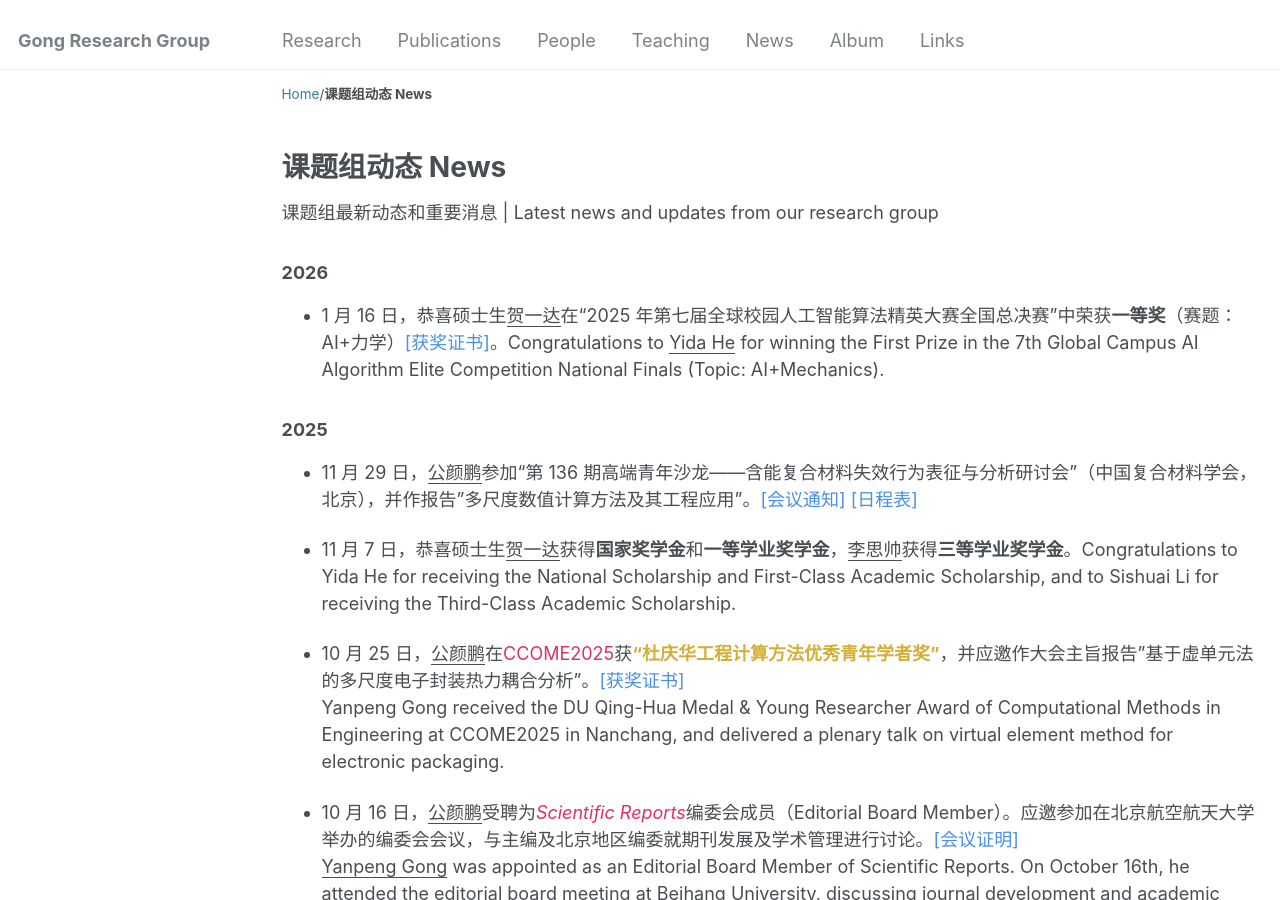
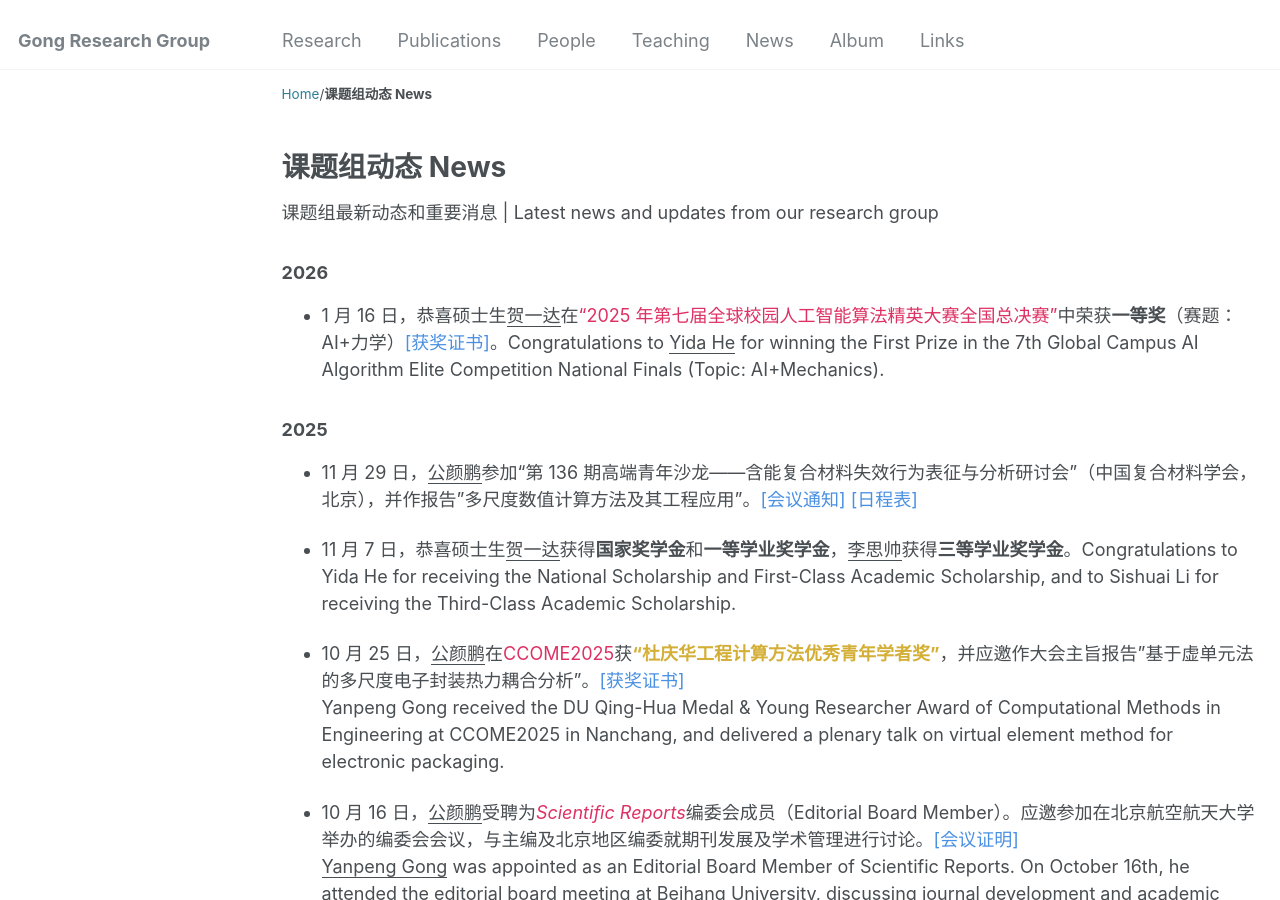
Before and after one commit to yanpeng-gong/yanpeng-gong.github.io, a Jekyll site: the page built from _news/news.md, in a window 1280 px wide and 900 px high. Built offline with Jekyll 4.4.1, drawn with Linux system fonts in a browser that asks for light colours.

Commit message:
news Update

```diff
--- a/_news/news.md
+++ b/_news/news.md
@@ -19,7 +19,7 @@
 
 <h3>2026</h3>
 
-- 1 月 16 日，恭喜硕士生<u>贺一达</u>在“2025 年第七届全球校园人工智能算法精英大赛全国总决赛”中荣获<strong>一等奖</strong>（赛题：AI+力学）<a href="http://yanpeng-gong.github.io/files/news/2025AI+Mech.jpg" style="text-decoration:none;color:#4A90E2;">[获奖证书]</a>。Congratulations to <u>Yida He</u> for winning the First Prize in the 7th Global Campus AI Algorithm Elite Competition National Finals (Topic: AI+Mechanics).<br>
+- 1 月 16 日，恭喜硕士生<u>贺一达</u>在<a href="https://www.aicomp.cn/" style="text-decoration:none;color:#DE3163;">“2025 年第七届全球校园人工智能算法精英大赛全国总决赛”</a>中荣获<strong>一等奖</strong>（赛题：AI+力学）<a href="http://yanpeng-gong.github.io/files/news/2025AI+Mech.jpg" style="text-decoration:none;color:#4A90E2;">[获奖证书]</a>。Congratulations to <u>Yida He</u> for winning the First Prize in the 7th Global Campus AI Algorithm Elite Competition National Finals (Topic: AI+Mechanics).<br>
 
 <h3>2025</h3>
 
```
